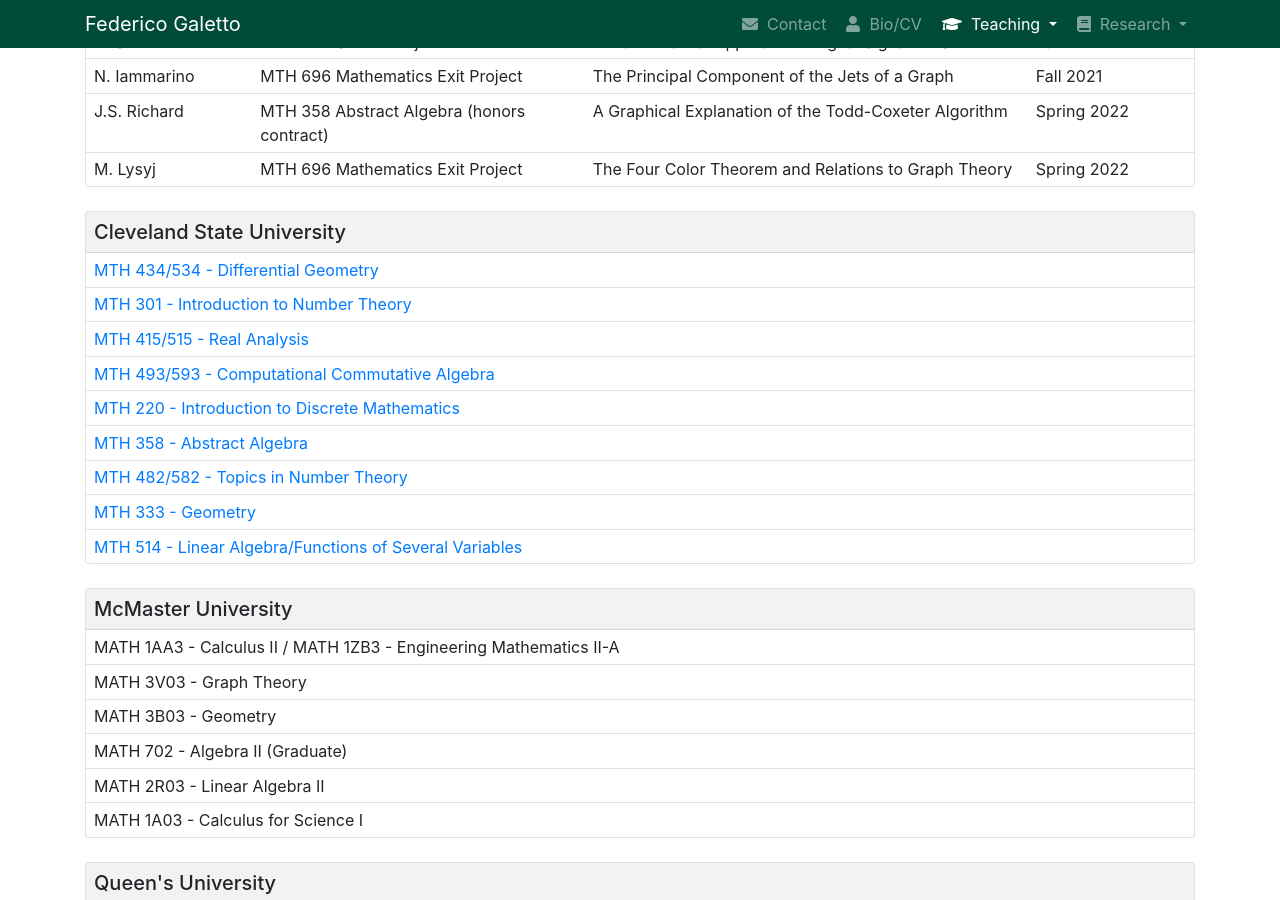
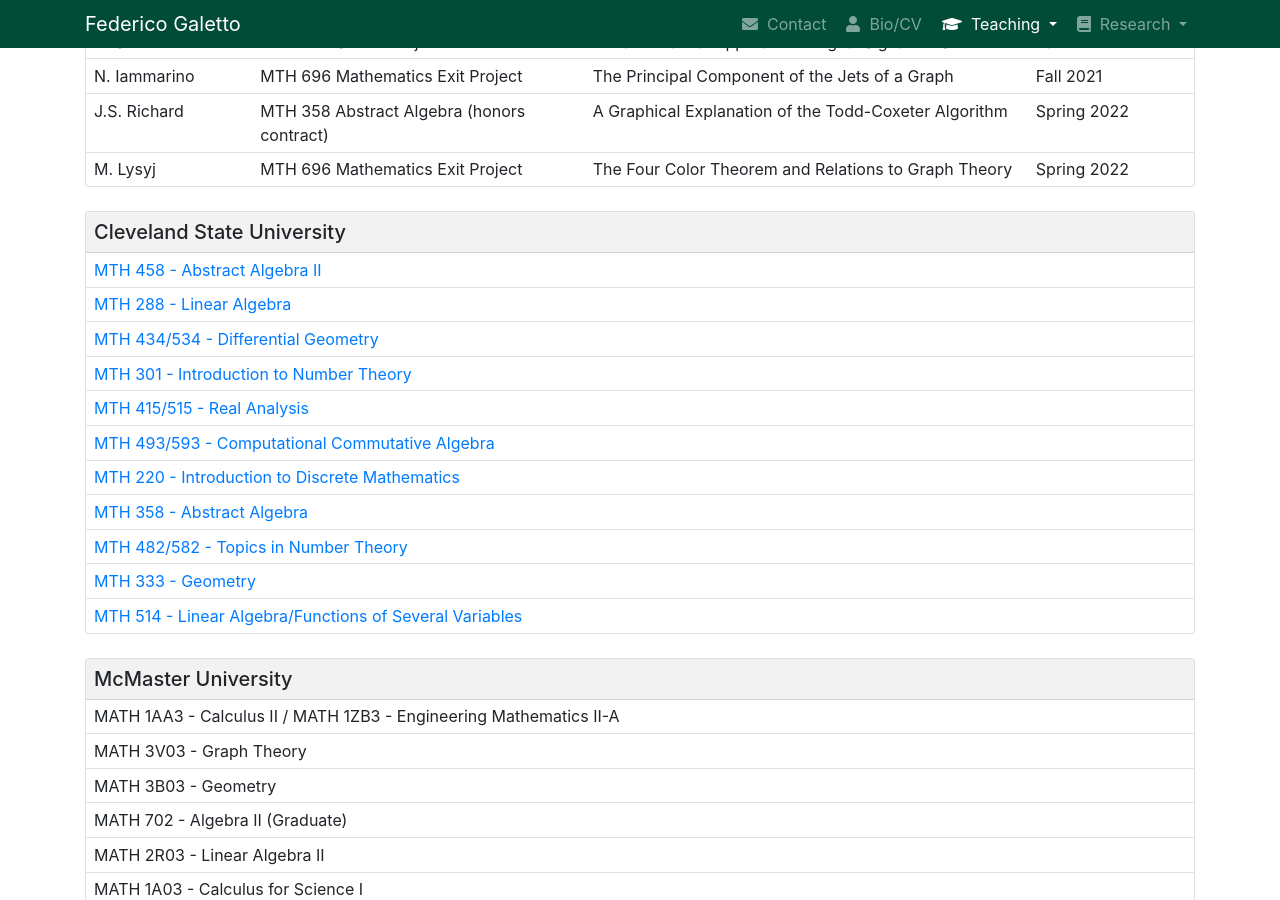
Before and after one commit to galettof/galettof.github.io, a Jekyll site: the page built from teaching.html, in a window 1280 px wide and 900 px high, scrolled down 679 px. Built offline with Jekyll 4.4.1, drawn with Linux system fonts in a browser that asks for light colours; nearby versions of some CDN libraries.

Commit message:
courses and syllabi Spring 2023

```diff
--- a/_data/taught.yml
+++ b/_data/taught.yml
@@ -1,5 +1,13 @@
 # enclose values in '' when ending in 0 or containing :
 csu:
+
+- title: MTH 458 - Abstract Algebra II
+  file: CSU-MTH458.pdf
+  date: 2023-01-01
+
+- title: MTH 288 - Linear Algebra
+  file: CSU-MTH288.pdf
+  date: 2023-01-01
 
 - title: MTH 434/534 - Differential Geometry
   file: CSU-MTH434.pdf
```
Also changed, not shown: 2 other files.
